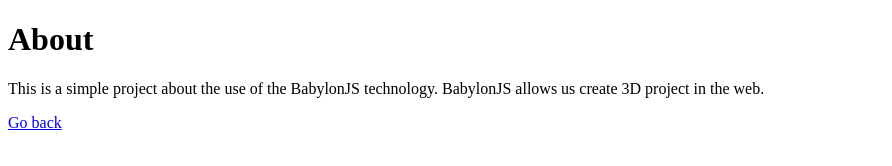
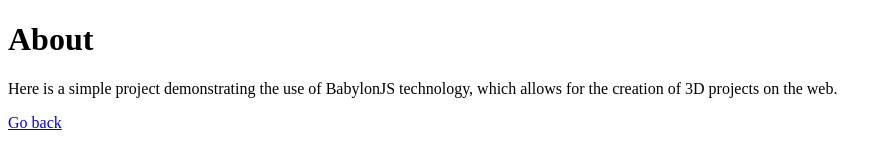
Before and after one commit to caiosantosSTL/babylonjsAstro, an Astro site: page /about in a window 1280 px wide. Shown: the whole page, without its empty margins (0-892 px from the left). Built offline with nearby package versions, Linux system fonts and the light colour scheme; Astro itself is replaced by a stand-in of ours.

Commit message:
new upadate

```diff
--- a/src/pages/about.html
+++ b/src/pages/about.html
@@ -1,10 +1,7 @@
 <h1> About </h1>
 
 <p>
-
-    This is a simple project about the use of the BabylonJS technology.
-
-    BabylonJS allows us create 3D project in the web.
+    Here is a simple project demonstrating the use of BabylonJS technology, which allows for the creation of 3D projects on the web.
 </p>
 
 <a href="/"> Go back </a>
```
